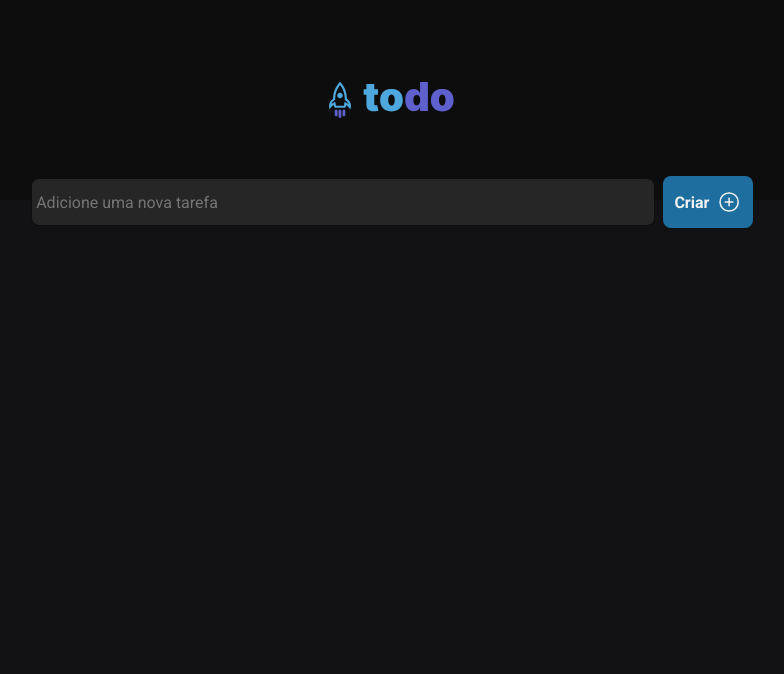
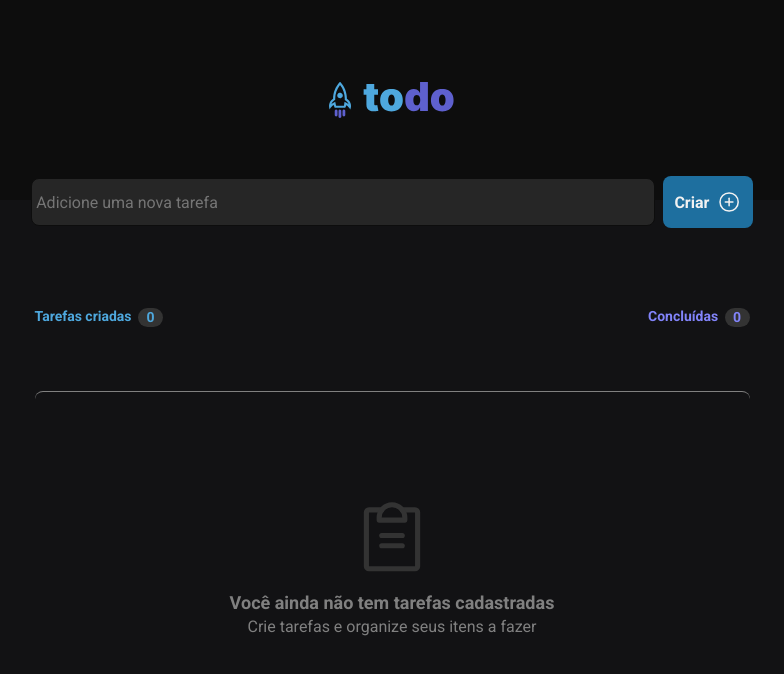
Before and after one commit to antonioRenato/to-do_list_React, a React (Vite) app: page / in a window 1280 px wide. Shown: the top 674 px of the page, without its empty margins (248-1032 px from the left). Built offline with nearby package versions, Linux system fonts and the light colour scheme.

Commit message:
finished interface with non itens

```diff
--- a/src/App.tsx
+++ /dev/null
@@ -1,11 +0,0 @@
-import { Header } from "./components/Header";
-import { NewTask } from "./components/NewTask";
-
-export function App() {
-  return (
-    <>
-      <Header />
-      <NewTask />
-    </>
-  )
-}
--- /dev/null
+++ b/src/components/App.tsx
@@ -0,0 +1,13 @@
+import { Header } from "./Header";
+import { NewTask } from "./NewTask";
+import { Task } from "./Task";
+
+export function App() {
+  return (
+    <>
+      <Header />
+      <NewTask />
+      <Task />
+    </>
+  )
+}
--- /dev/null
+++ b/src/components/Task.module.css
@@ -0,0 +1,85 @@
+.container {
+  display: flex;
+  justify-content: space-between;
+
+  gap: 300px;
+
+  width: 715px;
+  height: 19px;
+  padding: 0px;
+
+  margin: 5rem auto;
+}
+
+.container span:first-child{
+  display: flex;
+  gap: 0.4rem;
+
+  font-style: normal;
+  font-weight: 700;
+  font-size: 14px;
+  line-height: 17px;
+
+  color: var(--blue-500);
+}
+
+.container span:first-child div{
+  width: 25px;
+  height: 19px;
+
+  display: flex;
+  align-items: center;
+  justify-content: center;
+
+  border-radius: 999px;
+
+  background-color: var(--gray-400);
+}
+
+.container span{
+  display: flex;
+  gap: 0.4rem;
+
+  font-style: normal;
+  font-weight: 700;
+  font-size: 14px;
+  line-height: 17px;
+
+  color: var(--purple-500);
+}
+
+.container span div{
+  width: 25px;
+  height: 19px;
+
+  display: flex;
+  align-items: center;
+  justify-content: center;
+
+  border-radius: 999px;
+
+  background-color: var(--gray-400);
+}
+
+.content {
+  display: flex;
+  align-items: center;
+  justify-content: center;
+  flex-direction: column;
+  gap: 0.3rem;
+
+  margin: -1rem auto;
+
+  width: 715px;
+  height: 350px;
+
+  border-top: 1px solid var(--gray-300);
+  border-radius: 8px;
+}
+
+.content span {
+  margin-top: 0.5rem;
+  font-size: 18px;
+  font-weight: 700;
+  color: var(--gray-300);
+}
--- /dev/null
+++ b/src/components/Task.tsx
@@ -0,0 +1,19 @@
+import { ClipboardText } from 'phosphor-react'
+import styles from './Task.module.css'
+
+export function Task() {
+  return (
+    <>
+      <div className={styles.container}>
+        <span>Tarefas criadas<div>0</div></span>
+
+        <span>Concluídas<div>0</div></span>
+      </div>
+      <div className={styles.content}>
+        <ClipboardText size={82} color="#333333"/>
+        <span>Você ainda não tem tarefas cadastradas</span>
+        <p>Crie tarefas e organize seus itens a fazer</p>
+      </div>
+    </>
+  )
+}
--- a/src/global.css
+++ b/src/global.css
@@ -3,6 +3,7 @@
   --gray-100: #F2F2F2;
   --gray-200: #D9D9D9;
   --gray-300: #808080;
+  --gray-400: #333333;
   --gray-500: #262626;
   --gray-700: #0D0D0D;
   --gray-900: #121214;
--- a/src/main.tsx
+++ b/src/main.tsx
@@ -1,6 +1,6 @@
 import React from 'react'
 import ReactDOM from 'react-dom/client'
-import { App } from './App.tsx'
+import { App } from './components/App.tsx'
 
 import './global.css'
 
```
